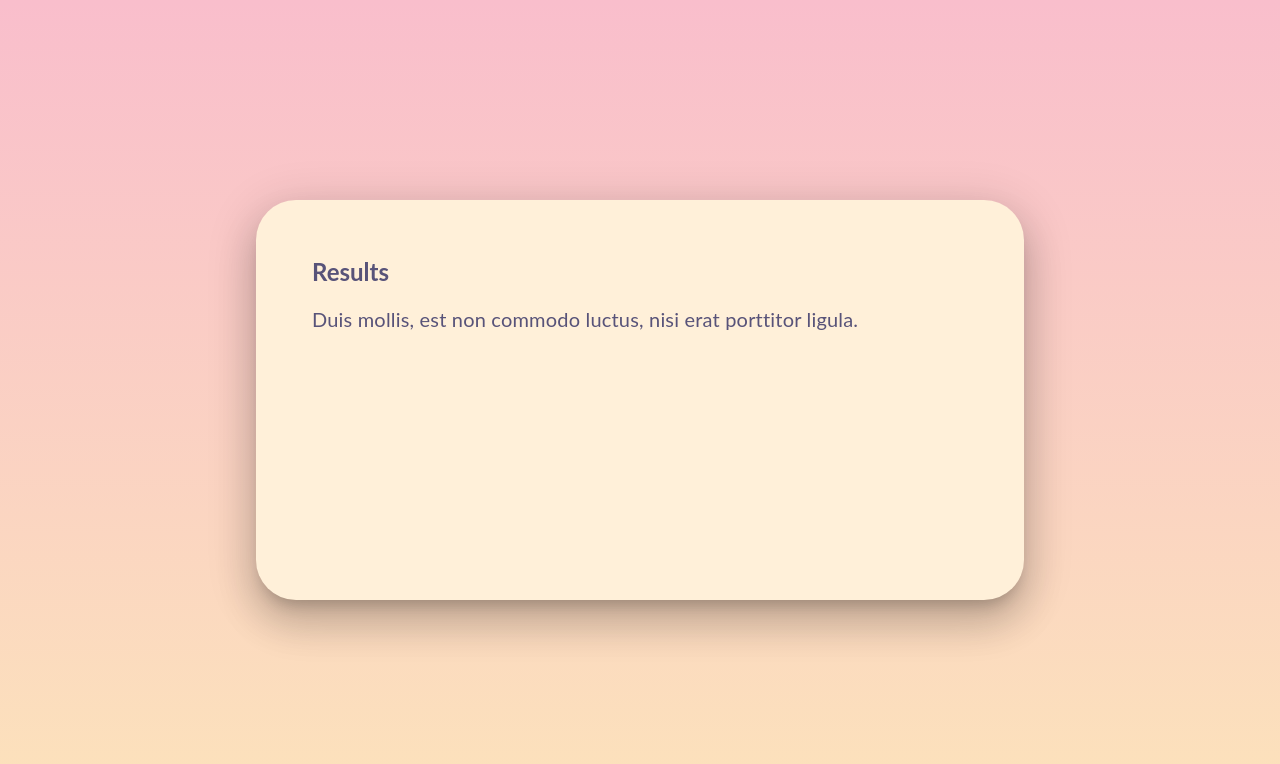
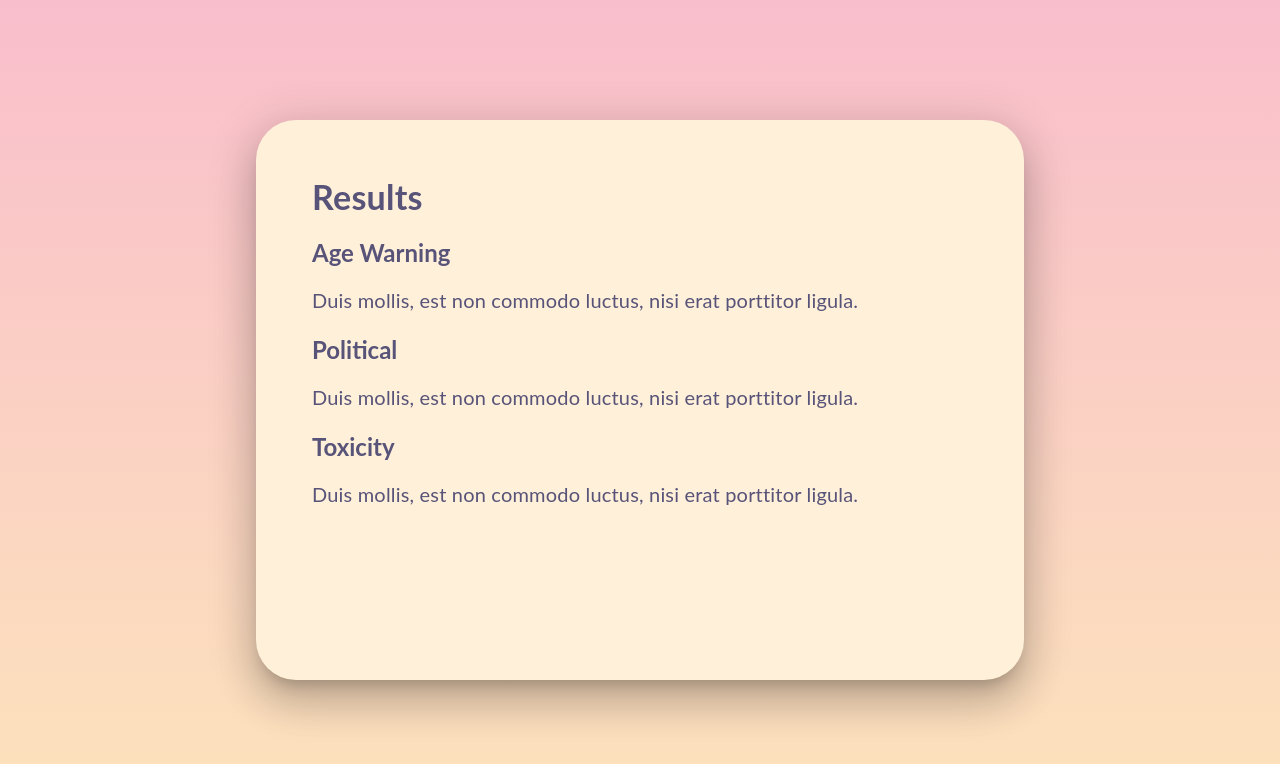
Before and after one commit to jeffzhan/Civility, a Next.js app: page /Results in a window 1280 px wide. Shown: the top 764 px of the page. Built offline with nearby package versions, Linux system fonts and the light colour scheme.

Commit message:
base text

```diff
--- a/pages/Results.js
+++ b/pages/Results.js
@@ -7,7 +7,7 @@ const style = {
   left: "50%",
   transform: "translate(-50%, -50%)",
   width: "60%",
-  height: "50%",
+  height: "70%",
   bgcolor: "#FFF0D9",
   borderRadius: "40px",
   boxShadow: 24,
@@ -20,10 +20,37 @@ function Results() {
     <div>
       <Box sx={style}>
         <Typography
+          variant="h4"
+          sx={{ fontWeight: "bold", fontFamily: "Lato" }}
+        >
+          Results
+        </Typography>
+        <br></br>
+        <Typography
           variant="h5"
           sx={{ fontWeight: "bold", fontFamily: "Lato" }}
         >
-          Results
+          Age Warning
+        </Typography>
+        <Typography sx={{ mt: 2, fontSize: 20, fontFamily: "Lato" }}>
+          Duis mollis, est non commodo luctus, nisi erat porttitor ligula.
+        </Typography>
+        <br></br>
+        <Typography
+          variant="h5"
+          sx={{ fontWeight: "bold", fontFamily: "Lato" }}
+        >
+          Political
+        </Typography>
+        <Typography sx={{ mt: 2, fontSize: 20, fontFamily: "Lato" }}>
+          Duis mollis, est non commodo luctus, nisi erat porttitor ligula.
+        </Typography>
+        <br></br>
+        <Typography
+          variant="h5"
+          sx={{ fontWeight: "bold", fontFamily: "Lato" }}
+        >
+          Toxicity
         </Typography>
         <Typography sx={{ mt: 2, fontSize: 20, fontFamily: "Lato" }}>
           Duis mollis, est non commodo luctus, nisi erat porttitor ligula.
```
